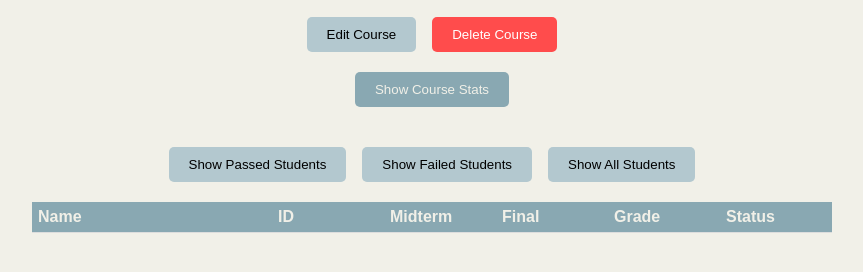
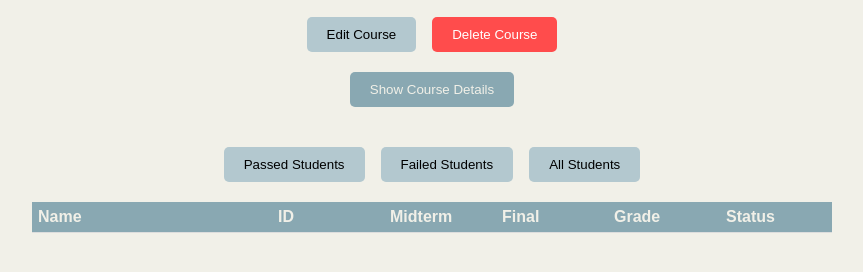
Before and after one commit to erenaygunn/web-midterm, a plain HTML site: page course.html in a window 1280 px wide. Shown: the part 200-472 px from the top of the page, without its empty margins (208-1071 px from the left). Drawn offline with Linux system fonts and the light colour scheme.

Commit message:
Update button labels

```diff
--- a/course.html
+++ b/course.html
@@ -73,7 +73,7 @@
 				</ul>
 			</div>
 			<section id="courseDetails">
-				<button id="toggleCourseStatsBtn">Show Course Stats</button>
+				<button id="toggleCourseStatsBtn">Show Course Details</button>
 				<div id="courseStats" class="hidden">
 					<p>Total Students: <span id="totalStudents"></span></p>
 					<p>Passed Students: <span id="passedStudents"></span></p>
@@ -81,9 +81,9 @@
 					<p>Mean Score: <span id="meanScore"></span></p>
 				</div>
 				<div class="buttons">
-					<button id="filterPassedBtn">Show Passed Students</button>
-					<button id="filterFailedBtn">Show Failed Students</button>
-					<button id="showAllBtn">Show All Students</button>
+					<button id="filterPassedBtn">Passed Students</button>
+					<button id="filterFailedBtn">Failed Students</button>
+					<button id="showAllBtn">All Students</button>
 				</div>
 				<table id="studentTable">
 					<thead>
--- a/course.js
+++ b/course.js
@@ -122,8 +122,8 @@ document
 		const toggleBtn = document.getElementById("toggleCourseStatsBtn");
 		courseStats.classList.toggle("hidden");
 		toggleBtn.textContent = courseStats.classList.contains("hidden")
-			? "Show Course Stats"
-			: "Hide Course Stats";
+			? "Show Course Details"
+			: "Hide Course Details";
 	});
 
 document.getElementById("goBackBtn").addEventListener("click", () => {
```
